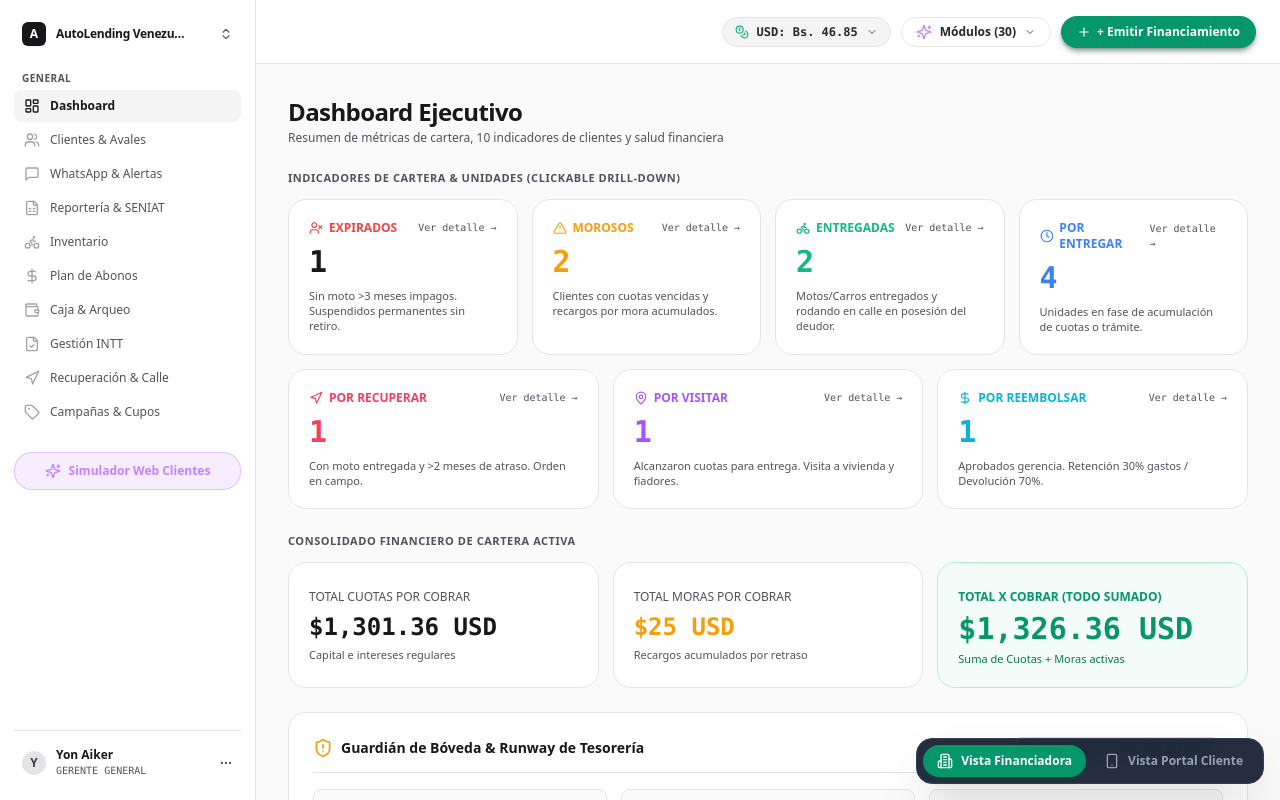
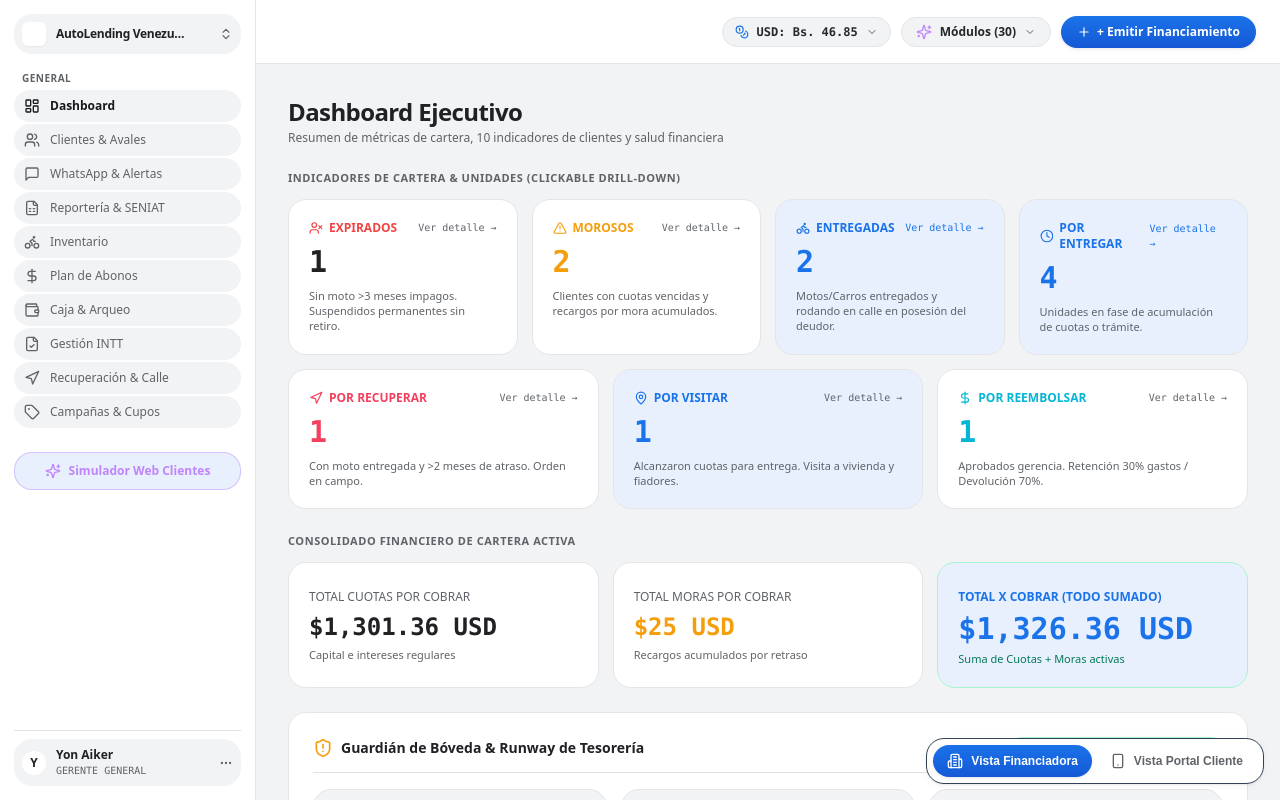
Before and after one commit to yonaikermarcano-spec/Autofinanciamiento, a Next.js app: page / in a window 1280 px wide. Built offline with nearby package versions, Linux system fonts and the light colour scheme.

Commit message:
Aplicar la clase base del shell visual al layout principal para activar el nuevo estilo global.

```diff
--- a/src/app/layout.tsx
+++ b/src/app/layout.tsx
@@ -13,7 +13,7 @@ export default function RootLayout({
 }) {
   return (
     <html lang="es">
-      <body className="bg-slate-50 text-slate-900 font-sans antialiased selection:bg-emerald-500 selection:text-white dark:bg-slate-950 dark:text-slate-100">
+      <body className="g-app-shell bg-[var(--bg)] text-[var(--text)] antialiased selection:bg-[var(--primary)] selection:text-white">
         {children}
       </body>
     </html>
```
